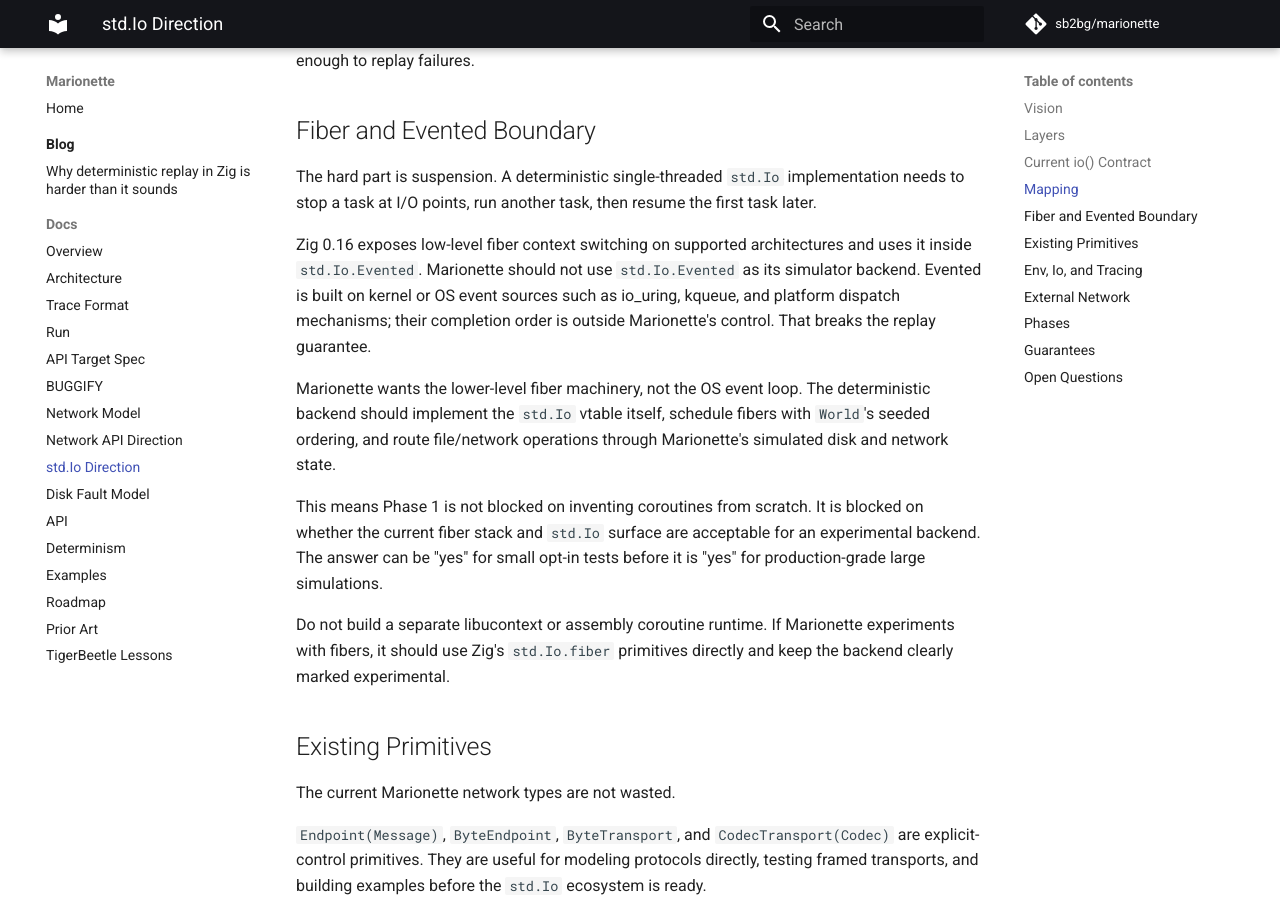
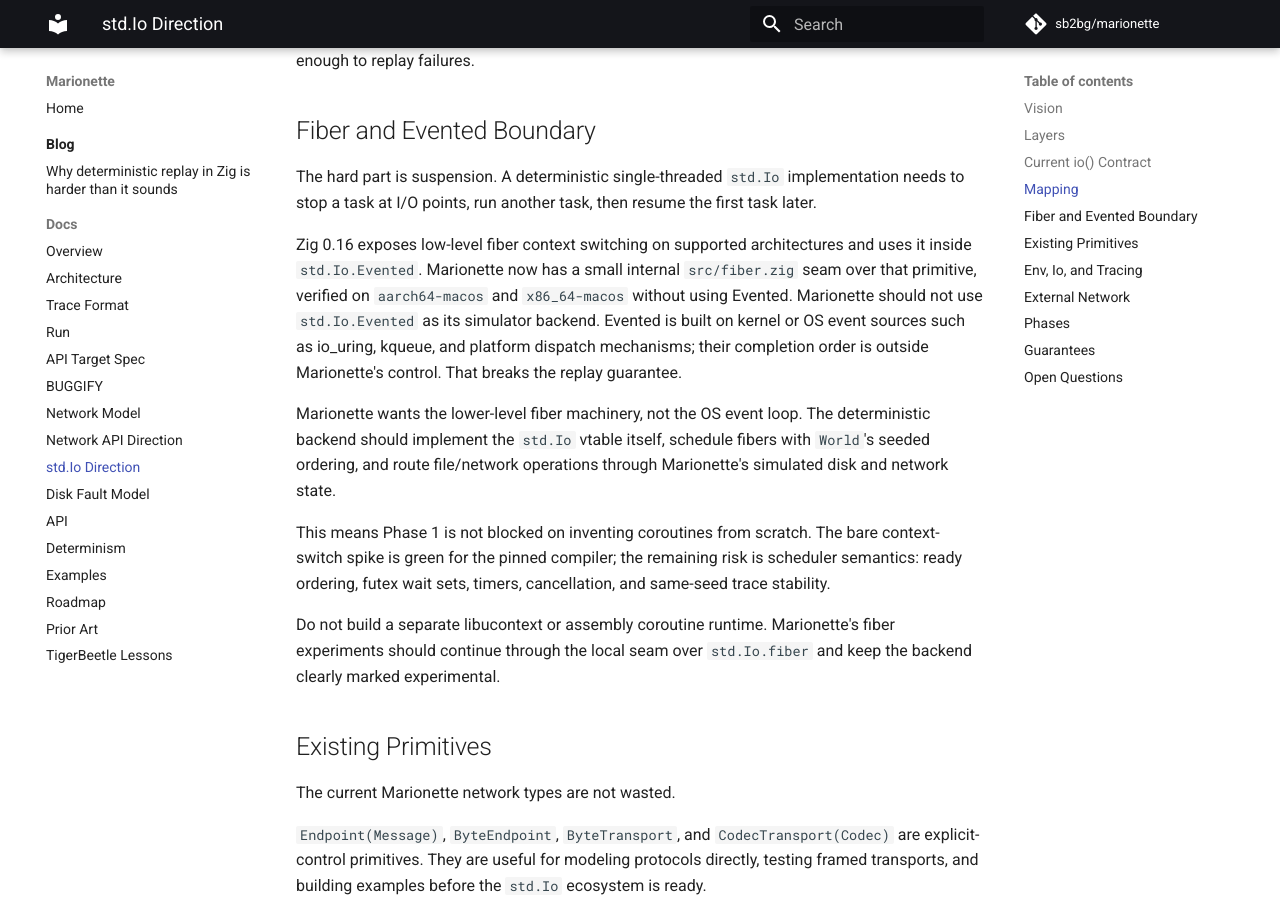
Before and after one commit to sb2bg/marionette, an MkDocs documentation site: the page built from docs/std-io-direction.md, in a window 1280 px wide and 900 px high, scrolled down 2242 px. Built offline with MkDocs 1.6.1 and Material for MkDocs 9.7.7, drawn with Linux system fonts in a browser that asks for light colours; comment, search, counter and statistics services are not loaded; some of the changed text lies outside the part shown.

Commit message:
Add fiber primitive seam

```diff
--- a/docs/std-io-direction.md
+++ b/docs/std-io-direction.md
@@ -104,7 +104,9 @@ implementation needs to stop a task at I/O points, run another task, then resume
 the first task later.
 
 Zig 0.16 exposes low-level fiber context switching on supported architectures
-and uses it inside `std.Io.Evented`. Marionette should not use
+and uses it inside `std.Io.Evented`. Marionette now has a small internal
+`src/fiber.zig` seam over that primitive, verified on `aarch64-macos` and
+`x86_64-macos` without using Evented. Marionette should not use
 `std.Io.Evented` as its simulator backend. Evented is built on kernel or OS
 event sources such as io_uring, kqueue, and platform dispatch mechanisms; their
 completion order is outside Marionette's control. That breaks the replay
@@ -115,13 +117,13 @@ deterministic backend should implement the `std.Io` vtable itself, schedule
 fibers with `World`'s seeded ordering, and route file/network operations through
 Marionette's simulated disk and network state.
 
-This means Phase 1 is not blocked on inventing coroutines from scratch. It is
-blocked on whether the current fiber stack and `std.Io` surface are acceptable
-for an experimental backend. The answer can be "yes" for small opt-in tests
-before it is "yes" for production-grade large simulations.
+This means Phase 1 is not blocked on inventing coroutines from scratch. The
+bare context-switch spike is green for the pinned compiler; the remaining risk
+is scheduler semantics: ready ordering, futex wait sets, timers, cancellation,
+and same-seed trace stability.
 
-Do not build a separate libucontext or assembly coroutine runtime. If Marionette
-experiments with fibers, it should use Zig's `std.Io.fiber` primitives directly
+Do not build a separate libucontext or assembly coroutine runtime. Marionette's
+fiber experiments should continue through the local seam over `std.Io.fiber`
 and keep the backend clearly marked experimental.
 
 ## Existing Primitives
@@ -205,8 +207,10 @@ Phase 0 is the current bridge:
 
 Phase 1 is experimental deterministic `std.Io`:
 
-- implement a Marionette `std.Io` vtable backed by Zig fiber primitives;
+- done: prove bare `std.Io.fiber` context switching through a local seam;
 - implement the deterministic scheduler for small opt-in simulations;
+- add deterministic futex wait/wake sets;
+- add deterministic sleep/deadline handling;
 - route sleep, queue, file, and network I/O through `World`;
 - expand simulation `Env.io()` from the Phase 0 backend into a suspending
   deterministic `std.Io`;
```
Also changed, not shown: docs/roadmap.md (+18 -0 lines), 2 other files.
